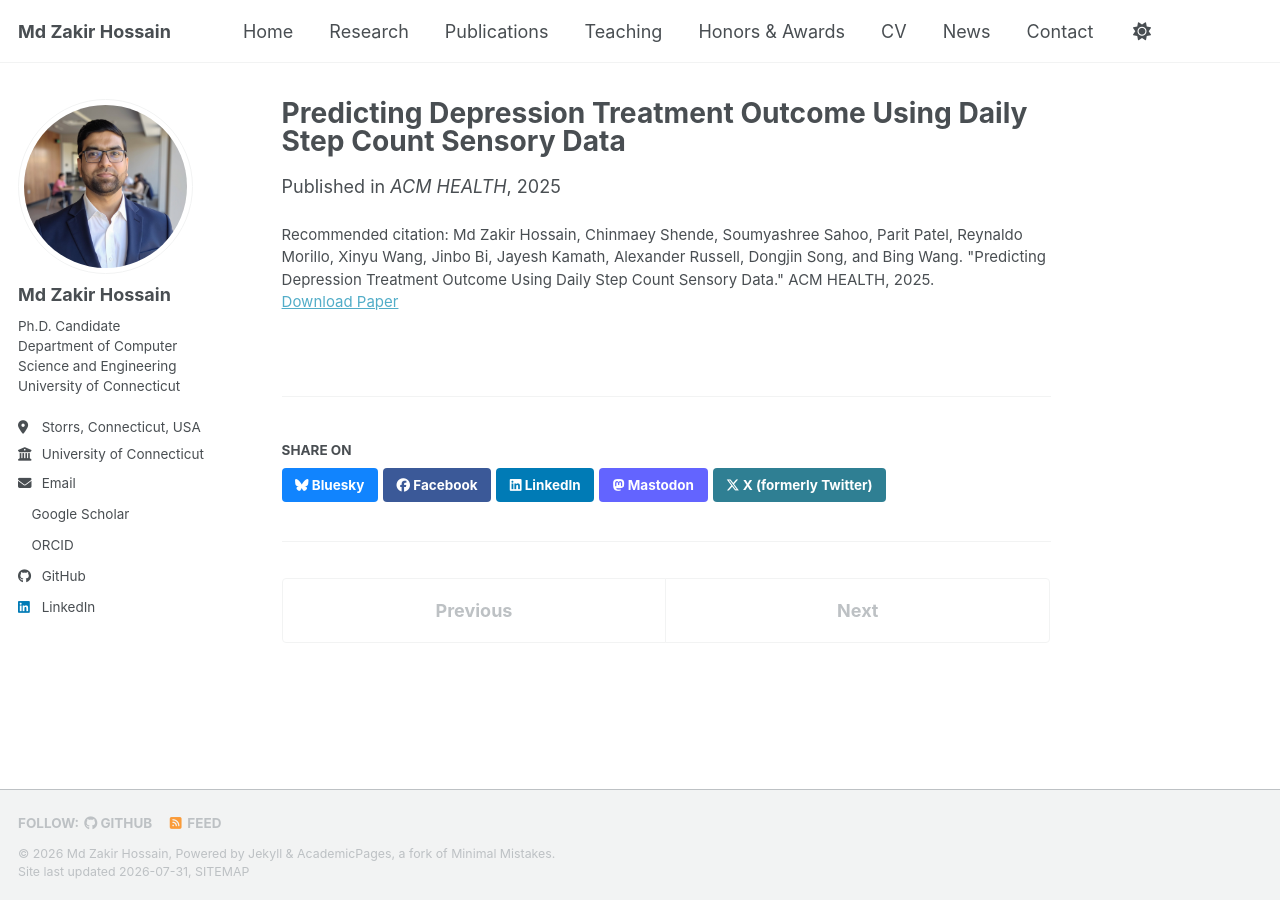
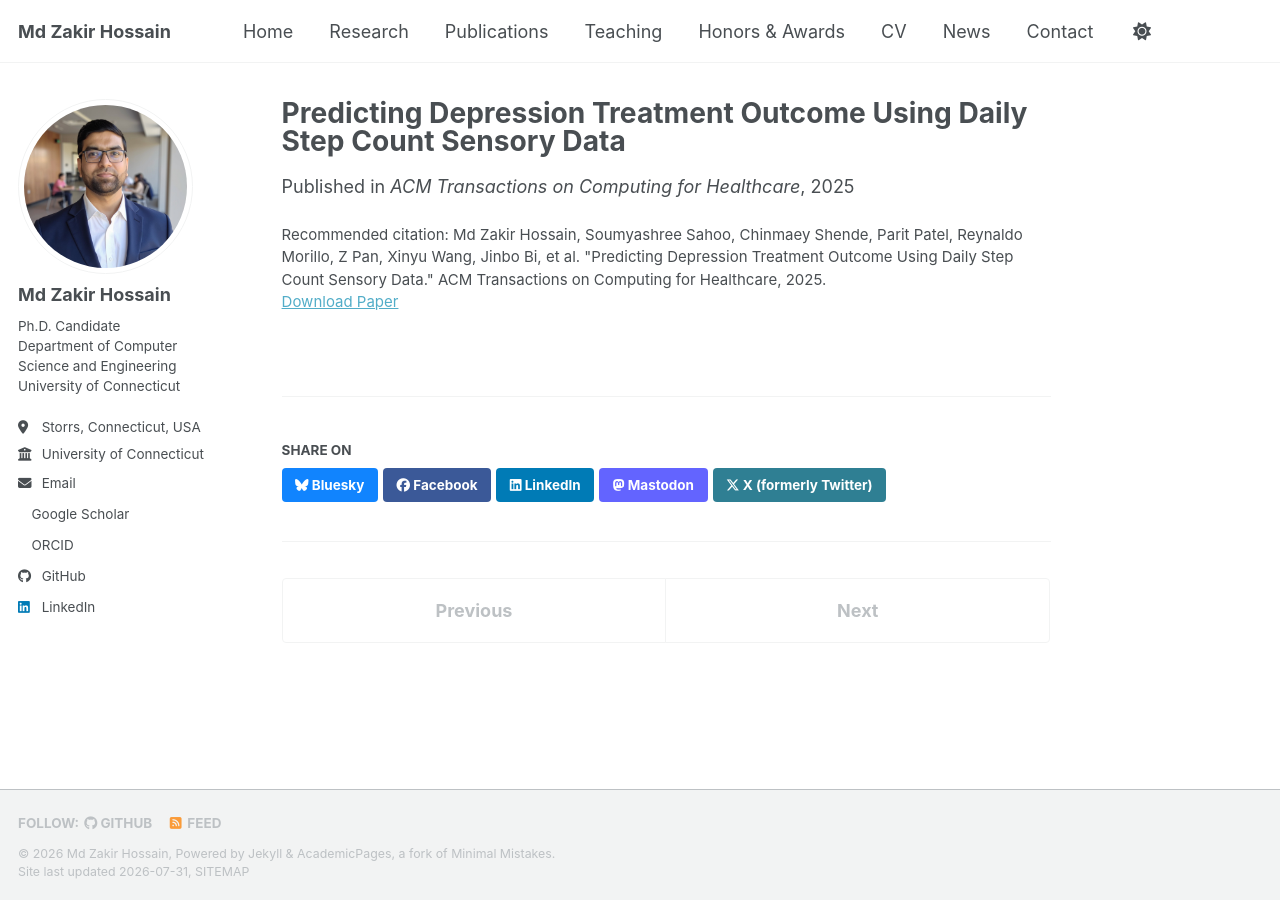
Before and after one commit to zakir-uconn/zakir-uconn.github.io, a Jekyll site: the page built from _publications/2025-step-count-depression.md, in a window 1280 px wide. Built offline with Jekyll 4.4.1, drawn with Linux system fonts in a browser that asks for light colours; a style sheet for code colours, icons or effects is not loaded.

Commit message:
Modify publication date and citation for accuracy
Updated publication date and venue details.

```diff
--- a/_publications/2025-step-count-depression.md
+++ b/_publications/2025-step-count-depression.md
@@ -3,9 +3,8 @@ title: "Predicting Depression Treatment Outcome Using Daily Step Count Sensory D
 collection: publications
 category: healthcare
 permalink: /publication/2025-step-count-depression
-excerpt: ''
-date: 2025-12-01
-venue: 'ACM HEALTH'
+date: 2025-01-01
+venue: 'ACM Transactions on Computing for Healthcare'
 paperurl: ''
-citation: 'Md Zakir Hossain, Chinmaey Shende, Soumyashree Sahoo, Parit Patel, Reynaldo Morillo, Xinyu Wang, Jinbo Bi, Jayesh Kamath, Alexander Russell, Dongjin Song, and Bing Wang. "Predicting Depression Treatment Outcome Using Daily Step Count Sensory Data." ACM HEALTH, 2025.'
+citation: 'Md Zakir Hossain, Soumyashree Sahoo, Chinmaey Shende, Parit Patel, Reynaldo Morillo, Z Pan, Xinyu Wang, Jinbo Bi, et al. "Predicting Depression Treatment Outcome Using Daily Step Count Sensory Data." ACM Transactions on Computing for Healthcare, 2025.'
 ---
```
